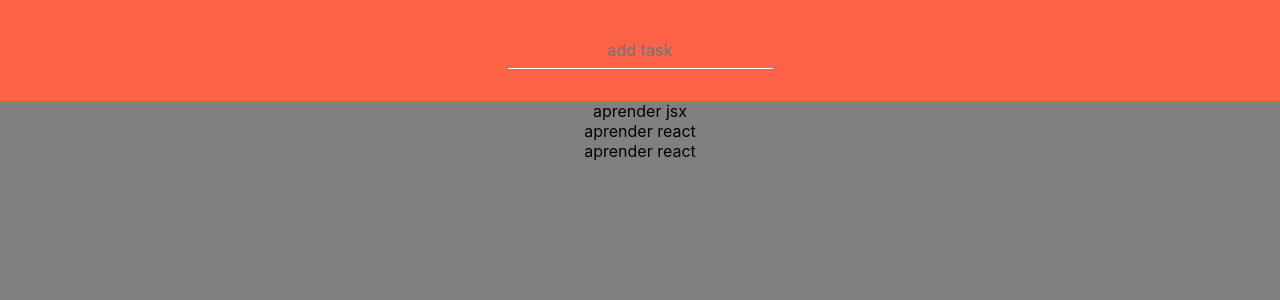
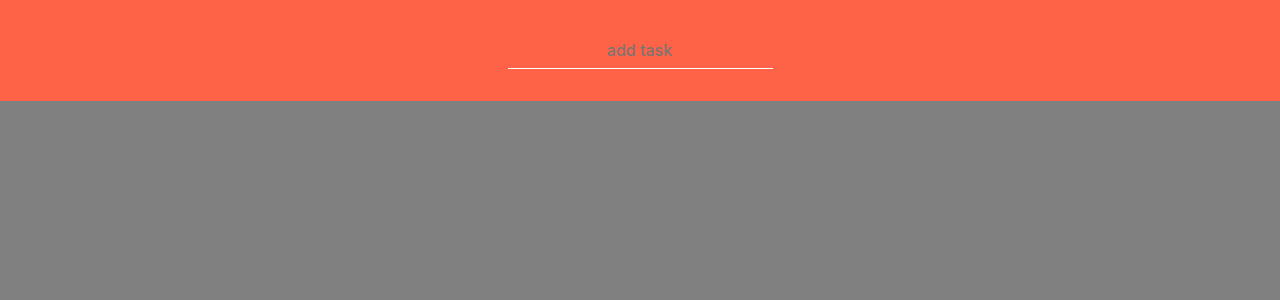
Before and after one commit to pilarargudo/react-tareas, a React (Create React App) app: page / in a window 1280 px wide. Shown: the top 300 px of the page. Built offline with nearby package versions, Linux system fonts and the light colour scheme.

Commit message:
tasks layout done

```diff
--- a/src/components/task.scss
+++ b/src/components/task.scss
@@ -1,3 +1,7 @@
 .task {
-
+    background: white;
+    padding: 1em;
+    border-radius: 4px;
+    margin: 0.4em;
+    width: 200px;
 }
--- a/src/views/board.jsx
+++ b/src/views/board.jsx
@@ -7,15 +7,7 @@ class Board extends Component {
     newTaskText: '',
 
     tasks: [
-      {
-        text: 'aprender jsx',
-      },
-      {
-        text: 'aprender react',
-      },
-      {
-        text: 'aprender react',
-      },
+
     ],
   };
   addTask = text => {
@@ -42,7 +34,7 @@ class Board extends Component {
       <div className='board'>
         <header>
           <input type='text' placeholder='add task' onKeyUp={this.handleKeyUp}  onChange={this.handleChange} value={this.state.newTaskText} />
-          {this.state.newTaskText}
+
         </header>
         <main className='tasks'>
           {this.state.tasks.map(task => (
--- a/src/views/board.scss
+++ b/src/views/board.scss
@@ -6,6 +6,14 @@
     main {
         background: grey;
         flex:1;
+    }
+    .tasks {
+        padding: 3em;
+        display: flex;
+        flex-direction: row;
+        align-items: flex-start;
+        flex-wrap: wrap;
+        align-content: flex-start;
     }
     header {
         background: tomato;
```
